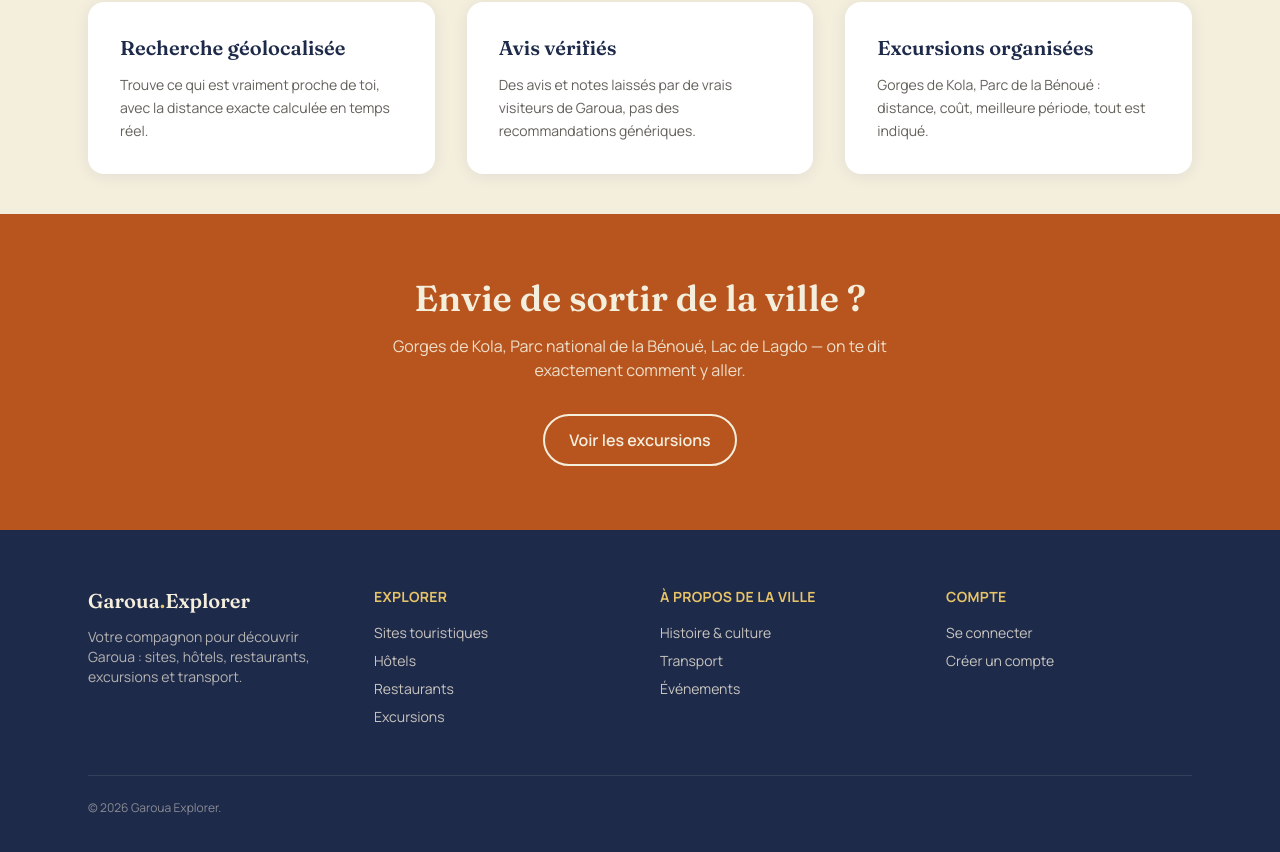
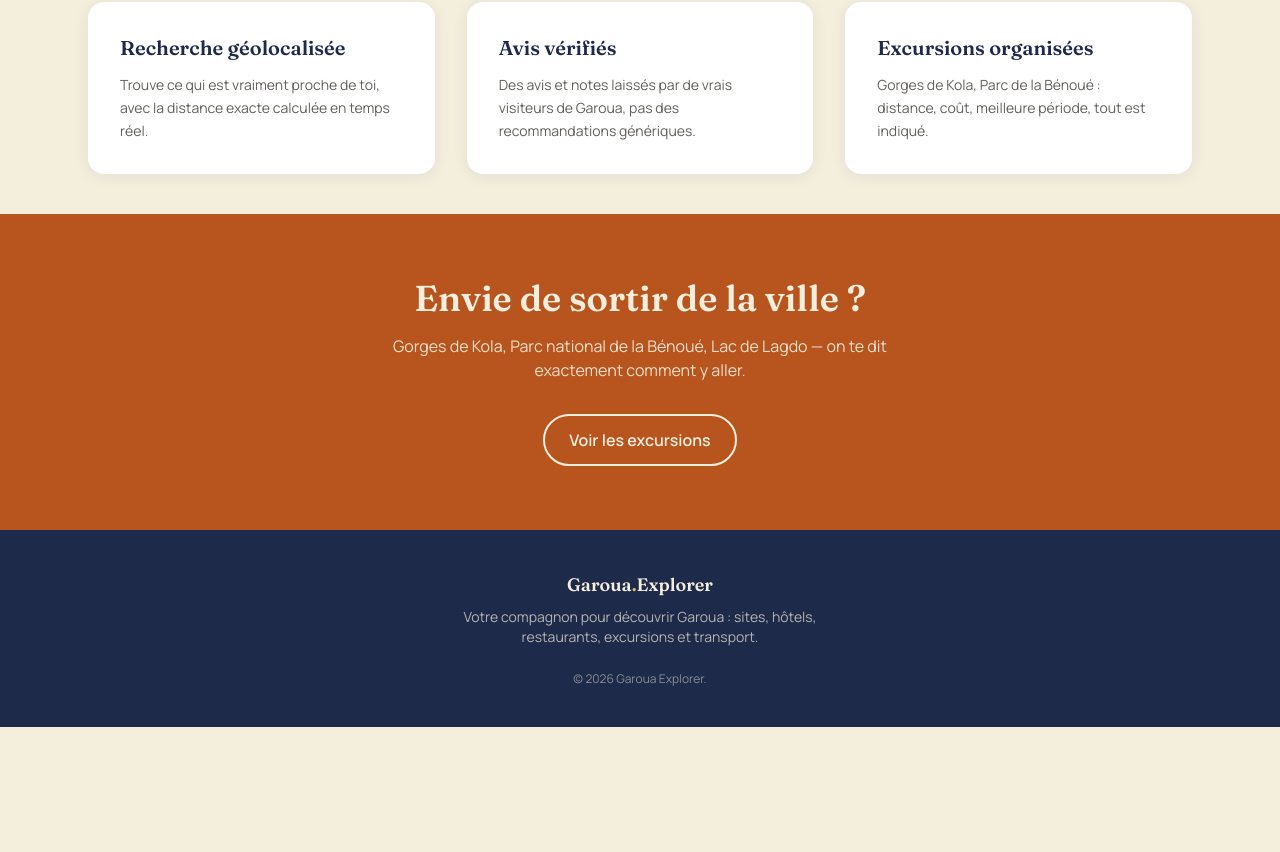
Before and after one commit to DaiaweVanessa/garoua-explorer2, a React (Vite) app in the folder frontend/: page / in a window 1280 px wide. Shown: the part 1130-1982 px from the top of the page. After the commit the page ends 1857 px from the top, so only its background shows below. Built offline with nearby package versions, Linux system fonts and the light colour scheme; no server answers.

Commit message:
Footer simplifie

```diff
--- a/frontend/src/components/layout/Footer.tsx
+++ b/frontend/src/components/layout/Footer.tsx
@@ -1,50 +1,16 @@
-import { Link } from 'react-router-dom';
-
 export function Footer() {
   return (
     <footer className="border-t border-indigo/10 bg-indigo text-sable">
-      <div className="mx-auto max-w-6xl px-6 py-14">
-        <div className="grid gap-10 md:grid-cols-4">
-          <div>
-            <span className="font-display text-xl font-semibold">
-              Garoua<span className="text-savane">.</span>Explorer
-            </span>
-            <p className="mt-3 max-w-xs font-sans text-sm text-sable/70">
-              Votre compagnon pour découvrir Garoua : sites, hôtels, restaurants, excursions et transport.
-            </p>
-          </div>
-
-          <div>
-            <h4 className="font-sans text-sm font-bold uppercase tracking-wide text-savane">Explorer</h4>
-            <ul className="mt-4 space-y-2 font-sans text-sm text-sable/80">
-              <li><Link to="/lieux?category=sites-touristiques" className="hover:text-savane">Sites touristiques</Link></li>
-              <li><Link to="/lieux?category=hotels" className="hover:text-savane">Hôtels</Link></li>
-              <li><Link to="/lieux?category=restaurants" className="hover:text-savane">Restaurants</Link></li>
-              <li><Link to="/excursions" className="hover:text-savane">Excursions</Link></li>
-            </ul>
-          </div>
-
-          <div>
-            <h4 className="font-sans text-sm font-bold uppercase tracking-wide text-savane">À propos de la ville</h4>
-            <ul className="mt-4 space-y-2 font-sans text-sm text-sable/80">
-              <li><Link to="/garoua" className="hover:text-savane">Histoire &amp; culture</Link></li>
-              <li><Link to="/transport" className="hover:text-savane">Transport</Link></li>
-              <li><Link to="/evenements" className="hover:text-savane">Événements</Link></li>
-            </ul>
-          </div>
-
-          <div>
-            <h4 className="font-sans text-sm font-bold uppercase tracking-wide text-savane">Compte</h4>
-            <ul className="mt-4 space-y-2 font-sans text-sm text-sable/80">
-              <li><Link to="/connexion" className="hover:text-savane">Se connecter</Link></li>
-              <li><Link to="/inscription" className="hover:text-savane">Créer un compte</Link></li>
-            </ul>
-          </div>
-        </div>
-
-        <div className="mt-12 border-t border-sable/10 pt-6 font-sans text-xs text-sable/50">
+      <div className="mx-auto max-w-6xl px-6 py-10 text-center">
+        <span className="font-display text-lg font-semibold">
+          Garoua<span className="text-savane">.</span>Explorer
+        </span>
+        <p className="mx-auto mt-2 max-w-sm font-sans text-sm text-sable/70">
+          Votre compagnon pour découvrir Garoua : sites, hôtels, restaurants, excursions et transport.
+        </p>
+        <p className="mt-6 font-sans text-xs text-sable/50">
           © {new Date().getFullYear()} Garoua Explorer.
-        </div>
+        </p>
       </div>
     </footer>
   );
```
